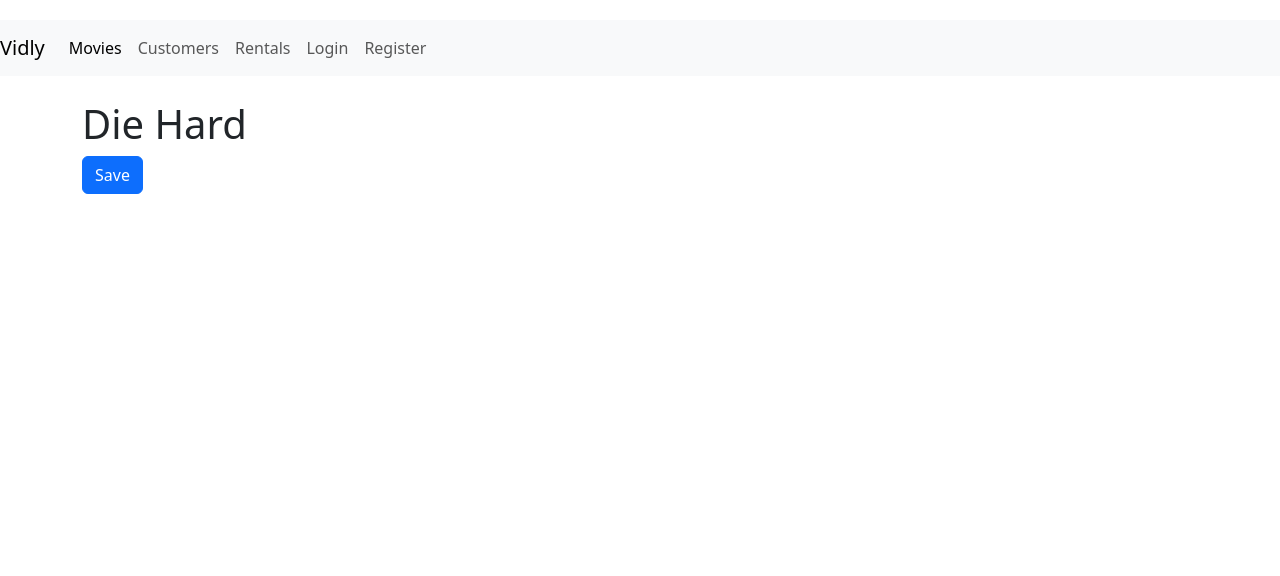
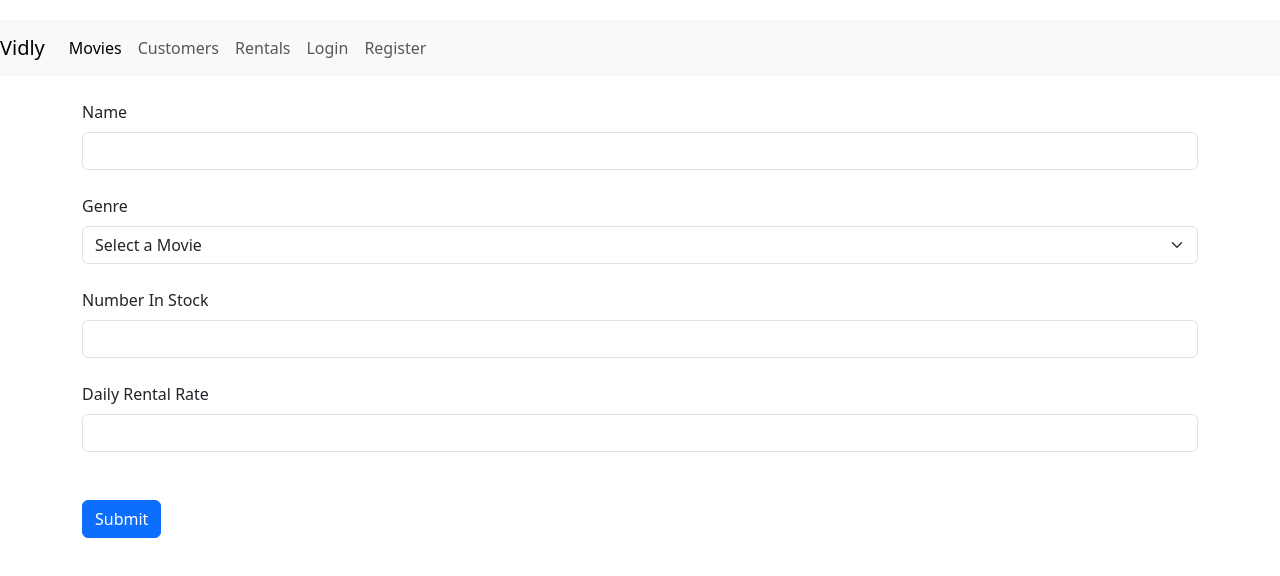
Before and after one commit to haseebzahid1/react-movie-table, a React (Create React App) app: page /movies/5b21ca3eeb7f6fbccd471816 in a window 1280 px wide. Shown: the top 576 px of the page. Built offline with nearby package versions, Linux system fonts and the light colour scheme.

Commit message:
movie save data

```diff
--- a/src/component/MovieForm.jsx
+++ b/src/component/MovieForm.jsx
@@ -1,28 +1,170 @@
 import React, { useEffect, useState } from "react";
 import { useParams } from "react-router";
-import { saveMovie , getMovie} from "../servies/fakeMovieService";
-
+import Joi from "joi-browser";
+import Form from "./common/Form";
 import { useNavigate } from "react-router-dom";
-
-
+import { getGenres, genres } from "../servies/fakeGenreService";
+import { saveMovie, getMovie } from "../servies/fakeMovieService";
 
 const MovieForm = () => {
   const navigate = useNavigate();
 
   const { id } = useParams();
-  const [selectedMovie, setSelectedMovie] = useState({});
+  const [selectedMovie, setSelectedMovie] = useState({
+    data: { title: "", genreId: "", numberInStock: "", dailyRentalRate: "" },
+    genres: [],
+    // errors: {},
+  });
+
 
   useEffect(() => {
     const movie = getMovie(id);
     setSelectedMovie(movie);
   }, []);
 
+  const [formData, setFormData] = useState({
+    title: "",
+    genre: "",
+    numberInStock: "",
+    dailyRentalRate: "",
+  });
+
+  const [errors, setErrors] = useState({});
+
+
+  const schema = Joi.object({
+    title: Joi.string().min(3).required(),
+    genre: Joi.string().min(3).required(),
+    numberInStock: Joi.string().min(1).required(),
+    dailyRentalRate: Joi.string().min(1).required(),
+  });
+
+  const validateForm = () => {
+    const { error } = schema.validate(formData, { abortEarly: false });
+    if (!error) return null;
+
+    const validationErrors = {};
+    for (let item of error.details) {
+      validationErrors[item.path[0]] = item.message;
+    }
+    return validationErrors;
+  };
+
+  const handleSubmit = (e) => {
+    e.preventDefault();
+    console.log(formData);
+
+
+    const validationErrors = validateForm();
+    console.log(validationErrors)
+    if (validationErrors) {
+      setErrors(validationErrors);
+      return;
+    }else{
+      debugger;
+      saveMovie(formData)
+      navigate("/movies")
+    }
+
+
+    // Form is valid, handle submission logic here
+    console.log("Form submitted:", formData);
+  };
+
+  const handleInputChange = (e) => {
+
+    const { name, value } = e.target;
+    setFormData({
+      ...formData,
+      [name]: value,
+    });
+
+    if (errors[name]) {
+      setErrors({
+        ...errors,
+        [name]: "",
+      });
+    }
+  };
 
   return (
     <div>
-      <h1>{selectedMovie.title}</h1>
-      {/* <button className="btn btn-primary" onClick={ () => allMovies.push('/movies')} >Save</button> */}
-      <button className="btn btn-primary" onClick={ () => navigate('/movies')} >Save</button>
+      <form className="mb-5" onSubmit={handleSubmit}>
+        <div className="form-group">
+          <label className="mb-2" htmlFor="title">
+            Name
+          </label>
+          <input
+            name="title"
+            id="title"
+            className="form-control"
+            type="text"
+            value={formData.title}
+            onChange={handleInputChange}
+          />
+        </div>
+        {errors.title && <div className="error">{errors.title}</div>}
+
+        <div className="form-group mt-4">
+          <label className="mb-2" htmlFor="genre">
+            Genre
+          </label>
+
+          <select
+            name="genre"
+            id="genre"
+            value={formData.genre}
+            onChange={handleInputChange}
+            className="form-select form-control"
+          >
+            <option value="">Select a Movie</option>
+            {genres.map((option) => (
+              <option key={option._id} value={option._id}>
+                {option.name}
+              </option>
+            ))}
+            {/* <option value="">Select a Genre</option>
+          <option value="Action">Action</option>
+          <option value="Comedy">Comedy</option>
+          <option value="Thriller">Thriller</option> */}
+          </select>
+        </div>
+
+        <div className="form-group mt-4">
+          <label className="mb-2" htmlFor="numberInStock">
+           Number In Stock
+          </label>
+          <input
+            name="numberInStock"
+            id="numberInStock"
+            className="form-control"
+            type="text"
+            value={formData.numberInStock}
+            onChange={handleInputChange}
+          />
+        </div>
+
+        <div className="form-group mt-4">
+          <label className="mb-2" htmlFor="dailyRentalRate">
+            Daily Rental Rate
+          </label>
+          <input
+            name="dailyRentalRate"
+            id="dailyRentalRate"
+            className="form-control"
+            type="text"
+            value={formData.dailyRentalRate}
+            onChange={handleInputChange}
+          />
+        </div>
+        {errors.dailyRentalRate && <div className="error">{errors.dailyRentalRate}</div>}
+        <button type="submit" className="btn btn-primary mt-5">
+          Submit
+        </button>
+      </form>
+      {/* <button className="btn btn-primary" onClick={() => navigate("/movies")}>
+        Save
+      </button> */}
     </div>
   );
 };
--- a/src/servies/fakeMovieService.jsx
+++ b/src/servies/fakeMovieService.jsx
@@ -77,9 +77,10 @@ export function getMovie(id) {
 }
 
 export function saveMovie(movie) {
+  debugger;
   let movieInDb = movies.find(m => m._id === movie._id) || {};
   movieInDb.title = movie.title;
-  movieInDb.genre = genresAPI.genres.find(g => g._id === movie.genreId);
+  movieInDb.genre = genresAPI.genres.find(g => g._id === movie.genre);
   movieInDb.numberInStock = movie.numberInStock;
   movieInDb.dailyRentalRate = movie.dailyRentalRate;
 
```
Also changed, not shown: src/component/common/form.jsx (+40 -22 lines), src/component/common/select.jsx (line endings or trailing spaces).
